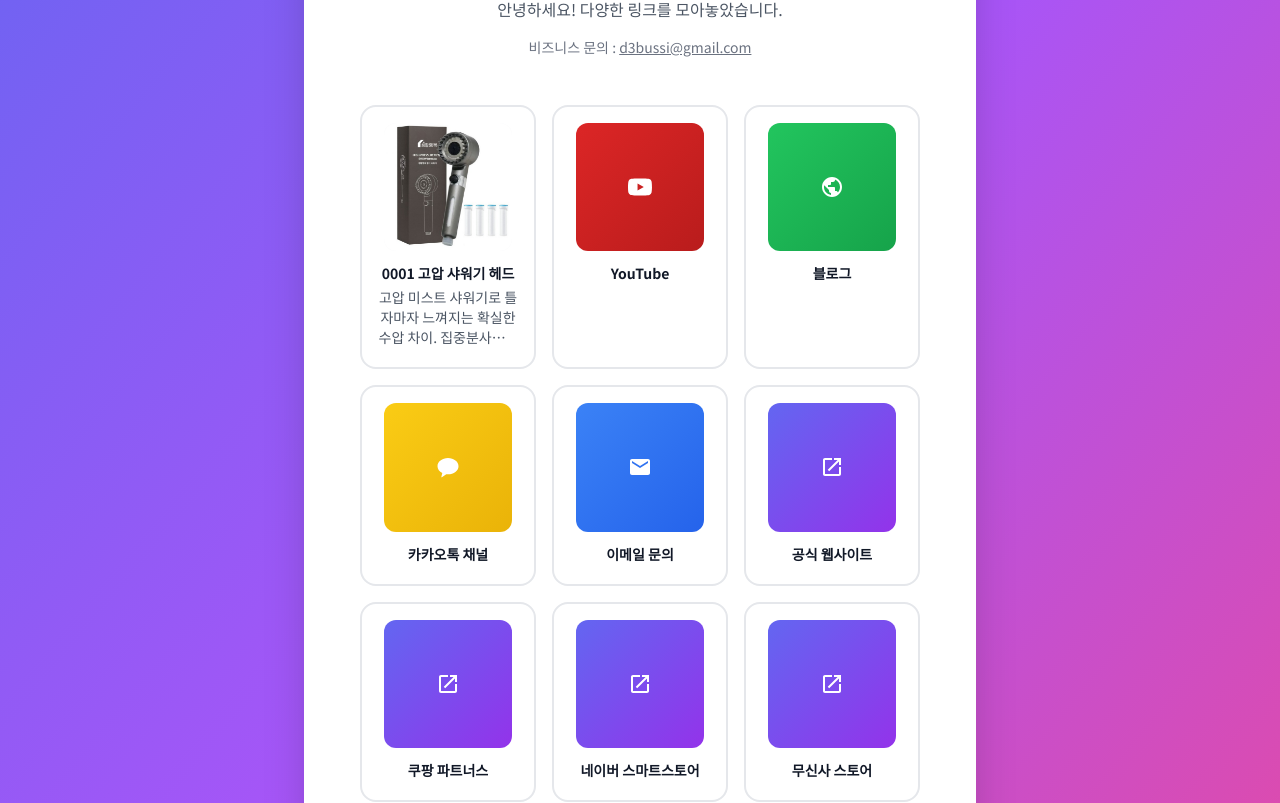
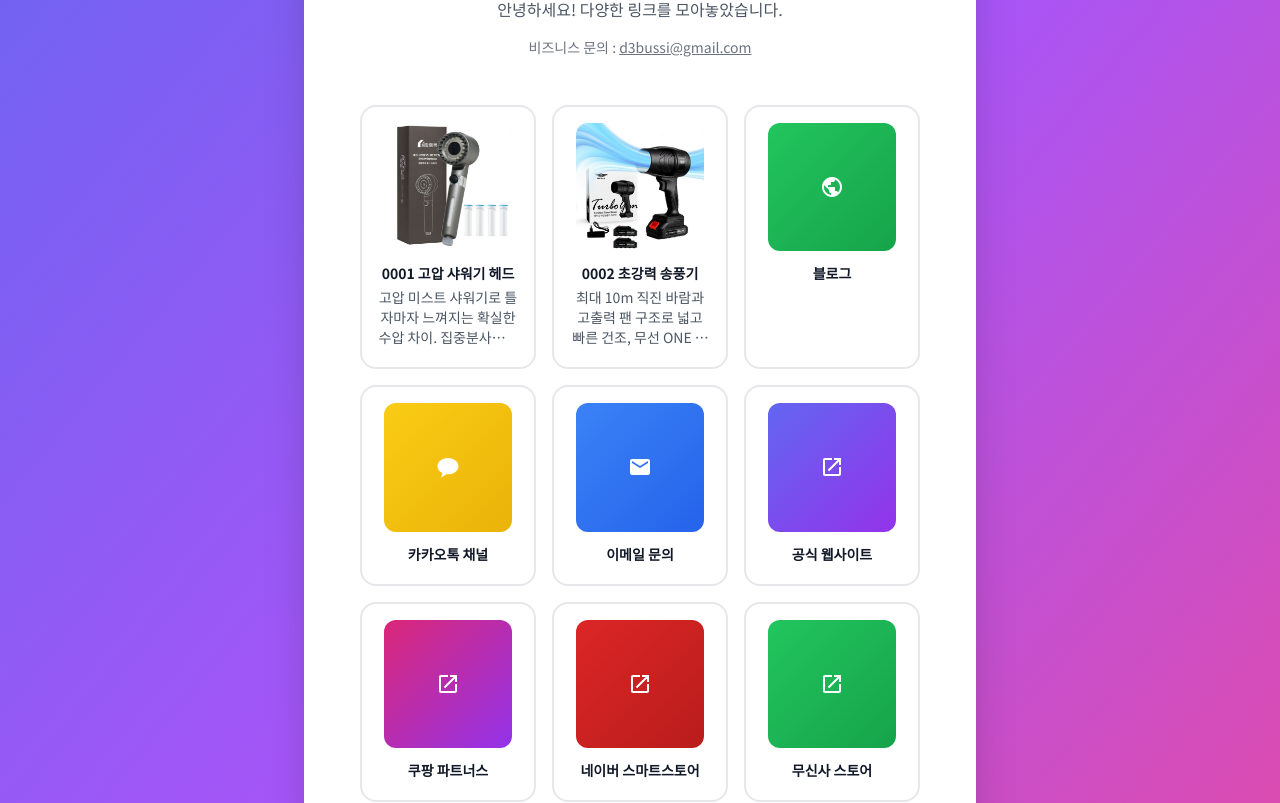
Before and after one commit to ro0opf/saver-living, a React (Vite) app: page / in a window 1280 px wide. Shown: the part 339-1142 px from the top of the page. Built offline with nearby package versions, Linux system fonts and the light colour scheme.

Commit message:
Add product card and simplify link types

```diff
--- a/src/components/LinkCard.tsx
+++ b/src/components/LinkCard.tsx
@@ -5,14 +5,14 @@
   index: number;
 }
 
-const colorMap = {
-  instagram: 'from-pink-600 to-purple-600',
-  youtube: 'from-red-600 to-red-700',
-  blog: 'from-green-500 to-green-600',
-  kakao: 'from-yellow-400 to-yellow-500',
-  email: 'from-blue-500 to-blue-600',
-  website: 'from-indigo-500 to-purple-600',
-};
+const gradientPalette = [
+  'from-pink-600 to-purple-600',
+  'from-red-600 to-red-700',
+  'from-green-500 to-green-600',
+  'from-yellow-400 to-yellow-500',
+  'from-blue-500 to-blue-600',
+  'from-indigo-500 to-purple-600',
+];
 
 export default function LinkCard({ link, index }: LinkCardProps) {
   const handleClick = (e: React.MouseEvent<HTMLAnchorElement>) => {
@@ -44,7 +44,9 @@
           />
         </div>
       ) : (
-        <div className={`w-11/12 mx-auto aspect-square flex items-center justify-center bg-gradient-to-br ${colorMap[link.type]} rounded-xl mb-3 text-white group-hover:rotate-3 group-hover:scale-105 transition-transform duration-300`}>
+        <div
+          className={`w-11/12 mx-auto aspect-square flex items-center justify-center bg-gradient-to-br ${gradientPalette[index % gradientPalette.length]} rounded-xl mb-3 text-white group-hover:rotate-3 group-hover:scale-105 transition-transform duration-300`}
+        >
           <span className="w-14 h-14 md:w-16 md:h-16 flex items-center justify-center">
             {link.icon}
           </span>
--- a/src/data/links.tsx
+++ b/src/data/links.tsx
@@ -1,6 +1,7 @@
 import type { LinkItem, ProfileData } from '../types';
 import profileImage from '../assets/profile.png';
 import showerHeadImage from '../assets/1.jpg';
+import blowerImage from '../assets/2.png';
 
 export const profileData: ProfileData = {
   name: '돈버는 살림',
@@ -13,7 +14,6 @@
     id: '1',
     title: '0001 고압 샤워기 헤드',
     url: 'https://link.coupang.com/a/cVTBGz',
-    type: 'instagram',
     image: showerHeadImage,
     description:
       '고압 미스트 샤워기로 틀자마자 느껴지는 확실한 수압 차이. 집중분사모드로 시원하게, 안개 분사모드로 부드럽게, 혼합 분사모드로 둘 다 잡았습니다. 버튼 한 번에 기분까지 바꾸는 ‘맞춤 샤워’ 완성.',
@@ -25,12 +25,14 @@
   },
   {
     id: '2',
-    title: 'YouTube',
-    url: '#',
-    type: 'youtube',
+    title: '0002 초강력 송풍기',
+    url: 'https://link.coupang.com/a/cVWbva',
+    image: blowerImage,
+    description:
+      '최대 10m 직진 바람과 고출력 팬 구조로 넓고 빠른 건조, 무선 ONE 버튼 즉시 작동, 복잡한 조작 없이 어디서나 사용, 인체공학적 그립·열배출 설계로 장시간도 안정적 운용',
     icon: (
       <svg width="24" height="24" viewBox="0 0 24 24" fill="currentColor">
-        <path d="M23.498 6.186a3.016 3.016 0 0 0-2.122-2.136C19.505 3.545 12 3.545 12 3.545s-7.505 0-9.377.505A3.017 3.017 0 0 0 .502 6.186C0 8.07 0 12 0 12s0 3.93.502 5.814a3.016 3.016 0 0 0 2.122 2.136c1.871.505 9.376.505 9.376.505s7.505 0 9.377-.505a3.015 3.015 0 0 0 2.122-2.136C24 15.93 24 12 24 12s0-3.93-.502-5.814zM9.545 15.568V8.432L15.818 12l-6.273 3.568z" />
+        <path d="M19 19H5V5h7V3H5c-1.11 0-2 .9-2 2v14c0 1.1.89 2 2 2h14c1.1 0 2-.9 2-2v-7h-2v7zM14 3v2h3.59l-9.83 9.83 1.41 1.41L19 6.41V10h2V3h-7z" />
       </svg>
     ),
   },
@@ -38,7 +40,6 @@
     id: '3',
     title: '블로그',
     url: '#',
-    type: 'blog',
     icon: (
       <svg width="24" height="24" viewBox="0 0 24 24" fill="currentColor">
         <path d="M12 2C6.48 2 2 6.48 2 12s4.48 10 10 10 10-4.48 10-10S17.52 2 12 2zm-1 17.93c-3.95-.49-7-3.85-7-7.93 0-.62.08-1.21.21-1.79L9 15v1c0 1.1.9 2 2 2v1.93zm6.9-2.54c-.26-.81-1-1.39-1.9-1.39h-1v-3c0-.55-.45-1-1-1H8v-2h2c.55 0 1-.45 1-1V7h2c1.1 0 2-.9 2-2v-.41c2.93 1.19 5 4.06 5 7.41 0 2.08-.8 3.97-2.1 5.39z" />
@@ -49,7 +50,6 @@
     id: '4',
     title: '카카오톡 채널',
     url: '#',
-    type: 'kakao',
     icon: (
       <svg width="24" height="24" viewBox="0 0 24 24" fill="currentColor">
         <path d="M12 3c5.799 0 10.5 3.664 10.5 8.185 0 4.52-4.701 8.184-10.5 8.184a13.5 13.5 0 0 1-1.727-.11l-4.408 2.883c-.501.265-.678.236-.472-.413l.892-3.678c-2.88-1.46-4.785-3.99-4.785-6.866C1.5 6.665 6.201 3 12 3z" />
@@ -60,7 +60,6 @@
     id: '5',
     title: '이메일 문의',
     url: '#',
-    type: 'email',
     icon: (
       <svg width="24" height="24" viewBox="0 0 24 24" fill="currentColor">
         <path d="M20 4H4c-1.1 0-1.99.9-1.99 2L2 18c0 1.1.9 2 2 2h16c1.1 0 2-.9 2-2V6c0-1.1-.9-2-2-2zm0 4l-8 5-8-5V6l8 5 8-5v2z" />
@@ -71,7 +70,6 @@
     id: '6',
     title: '공식 웹사이트',
     url: '#',
-    type: 'website',
     icon: (
       <svg width="24" height="24" viewBox="0 0 24 24" fill="currentColor">
         <path d="M19 19H5V5h7V3H5c-1.11 0-2 .9-2 2v14c0 1.1.89 2 2 2h14c1.1 0 2-.9 2-2v-7h-2v7zM14 3v2h3.59l-9.83 9.83 1.41 1.41L19 6.41V10h2V3h-7z" />
@@ -82,7 +80,6 @@
     id: '7',
     title: '쿠팡 파트너스',
     url: '#',
-    type: 'website',
     icon: (
       <svg width="24" height="24" viewBox="0 0 24 24" fill="currentColor">
         <path d="M19 19H5V5h7V3H5c-1.11 0-2 .9-2 2v14c0 1.1.89 2 2 2h14c1.1 0 2-.9 2-2v-7h-2v7zM14 3v2h3.59l-9.83 9.83 1.41 1.41L19 6.41V10h2V3h-7z" />
@@ -93,7 +90,6 @@
     id: '8',
     title: '네이버 스마트스토어',
     url: '#',
-    type: 'website',
     icon: (
       <svg width="24" height="24" viewBox="0 0 24 24" fill="currentColor">
         <path d="M19 19H5V5h7V3H5c-1.11 0-2 .9-2 2v14c0 1.1.89 2 2 2h14c1.1 0 2-.9 2-2v-7h-2v7zM14 3v2h3.59l-9.83 9.83 1.41 1.41L19 6.41V10h2V3h-7z" />
@@ -104,7 +100,6 @@
     id: '9',
     title: '무신사 스토어',
     url: '#',
-    type: 'website',
     icon: (
       <svg width="24" height="24" viewBox="0 0 24 24" fill="currentColor">
         <path d="M19 19H5V5h7V3H5c-1.11 0-2 .9-2 2v14c0 1.1.89 2 2 2h14c1.1 0 2-.9 2-2v-7h-2v7zM14 3v2h3.59l-9.83 9.83 1.41 1.41L19 6.41V10h2V3h-7z" />
@@ -115,7 +110,6 @@
     id: '10',
     title: '알리익스프레스',
     url: '#',
-    type: 'website',
     icon: (
       <svg width="24" height="24" viewBox="0 0 24 24" fill="currentColor">
         <path d="M19 19H5V5h7V3H5c-1.11 0-2 .9-2 2v14c0 1.1.89 2 2 2h14c1.1 0 2-.9 2-2v-7h-2v7zM14 3v2h3.59l-9.83 9.83 1.41 1.41L19 6.41V10h2V3h-7z" />
@@ -126,7 +120,6 @@
     id: '11',
     title: '네이버 카페',
     url: '#',
-    type: 'blog',
     icon: (
       <svg width="24" height="24" viewBox="0 0 24 24" fill="currentColor">
         <path d="M12 2C6.48 2 2 6.48 2 12s4.48 10 10 10 10-4.48 10-10S17.52 2 12 2zm-1 17.93c-3.95-.49-7-3.85-7-7.93 0-.62.08-1.21.21-1.79L9 15v1c0 1.1.9 2 2 2v1.93zm6.9-2.54c-.26-.81-1-1.39-1.9-1.39h-1v-3c0-.55-.45-1-1-1H8v-2h2c.55 0 1-.45 1-1V7h2c1.1 0 2-.9 2-2v-.41c2.93 1.19 5 4.06 5 7.41 0 2.08-.8 3.97-2.1 5.39z" />
@@ -137,7 +130,6 @@
     id: '12',
     title: '카카오 오픈채팅',
     url: '#',
-    type: 'kakao',
     icon: (
       <svg width="24" height="24" viewBox="0 0 24 24" fill="currentColor">
         <path d="M12 3c5.799 0 10.5 3.664 10.5 8.185 0 4.52-4.701 8.184-10.5 8.184a13.5 13.5 0 0 1-1.727-.11l-4.408 2.883c-.501.265-.678.236-.472-.413l.892-3.678c-2.88-1.46-4.785-3.99-4.785-6.866C1.5 6.665 6.201 3 12 3z" />
--- a/src/types/index.ts
+++ b/src/types/index.ts
@@ -2,7 +2,6 @@
   id: string;
   title: string;
   url: string;
-  type: 'instagram' | 'youtube' | 'blog' | 'kakao' | 'email' | 'website';
   icon: React.ReactNode;
   description?: string;
   image?: string;
```
Also changed, not shown: src/assets/2.png (added).
